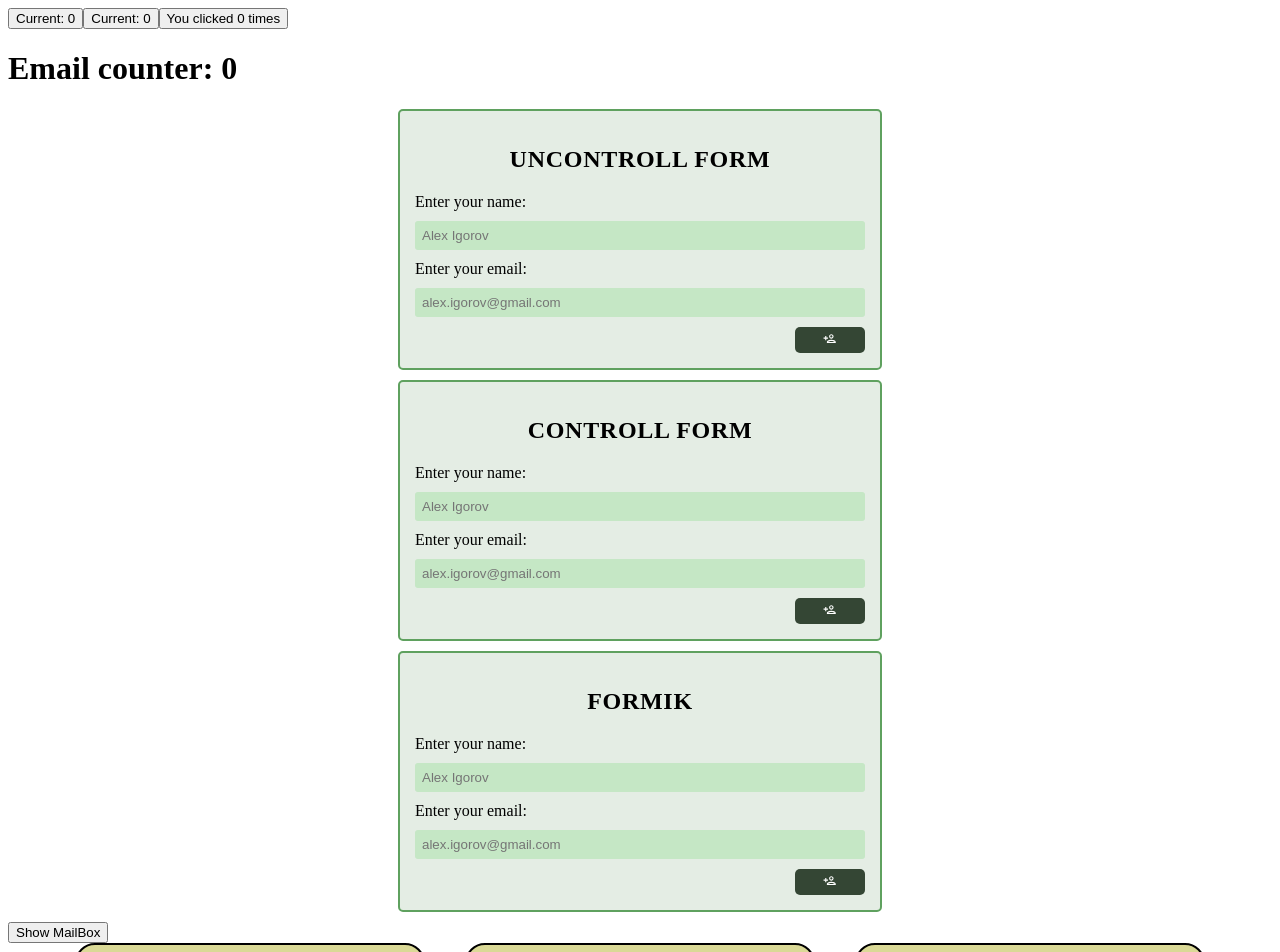
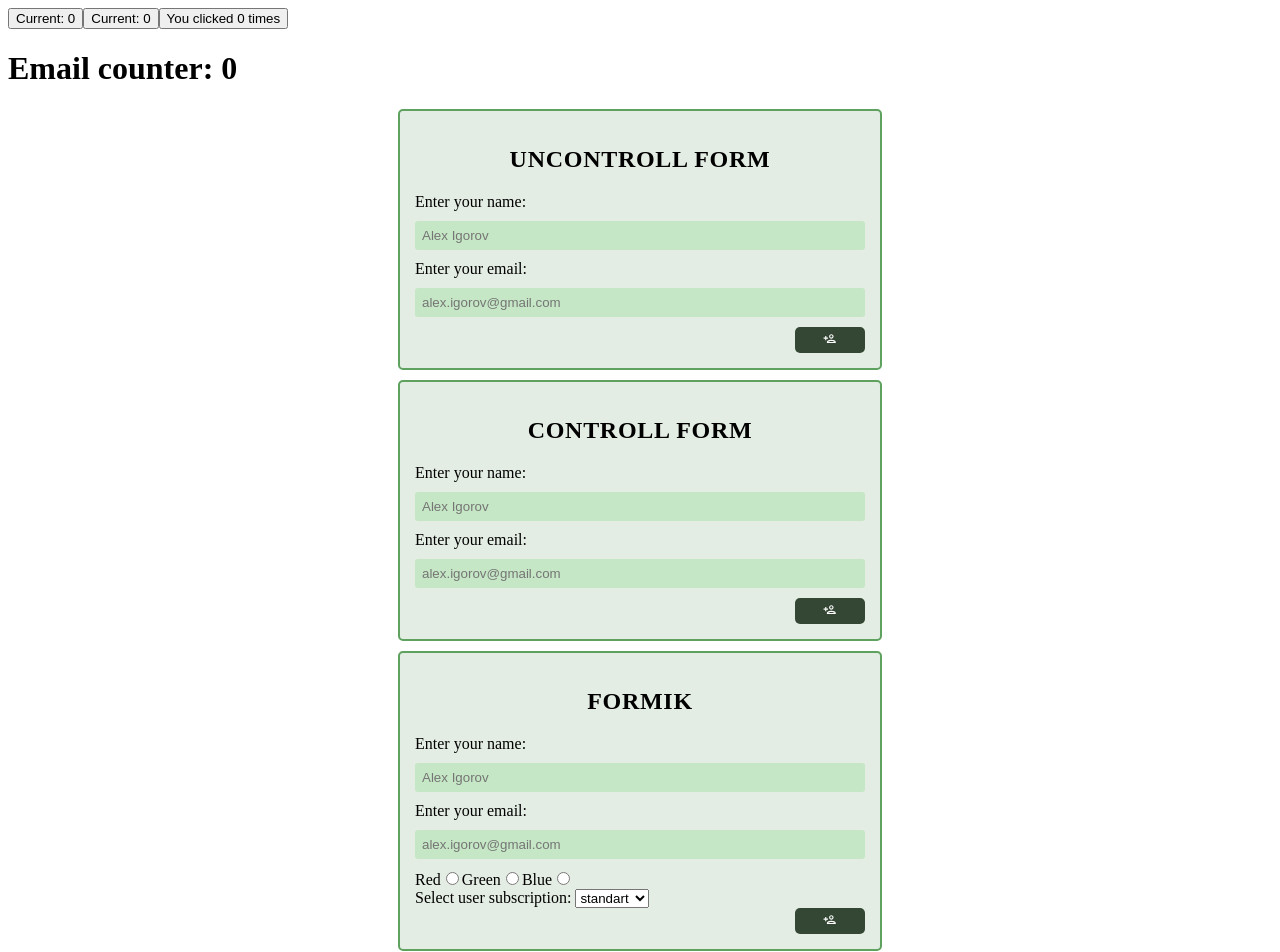
Before and after one commit to lakosti/react-01, a React (Vite) app: page / in a window 1280 px wide. Shown: the top 952 px of the page. Built offline with nearby package versions, Linux system fonts and the light colour scheme.

Commit message:
finish with radio and select

```diff
--- a/src/App.jsx
+++ b/src/App.jsx
@@ -12,9 +12,27 @@
 //компонент певний шаблон з даними який може бути перевикористаний
 // синтаксис XML розмітка JSX
 const emailsData = [
-  { id: "1", email: "alex@example.com", userName: "Arab" },
-  { id: "2", email: "oleg@example.com", userName: "Alex" },
-  { id: "3", email: "igor@example.com", userName: "Igor" },
+  {
+    id: "1",
+    email: "alex@example.com",
+    userName: "Arab",
+    preferredColor: null,
+    subscription: "standart",
+  },
+  {
+    id: "2",
+    email: "oleg@example.com",
+    userName: "Alex",
+    preferredColor: null,
+    subscription: "vip",
+  },
+  {
+    id: "3",
+    email: "igor@example.com",
+    userName: "Igor",
+    preferredColor: null,
+    subscription: "premium",
+  },
 ];
 
 function App() {
--- a/src/components/MailBox.jsx
+++ b/src/components/MailBox.jsx
@@ -1,3 +1,5 @@
+import { useEffect } from "react";
+import css from "./MailBox.module.css";
 /*
 !Реакція на монтування компоненти:
   *1. Надсилати мережеві запити, коли компонента відмалювалася.
@@ -14,8 +16,6 @@
 */
 
 //?СИНТЕТИЧНА ПОДІЯ (evt) - ЩОБ РЕАКТ ПРАЦЮВАВ У ВСІХ БРАУЗЕРАХ ОДНАКОВО(кросбраузерність)
-
-import { useEffect } from "react";
 
 const MailBox = ({ onClose, emails, onLogEmail, onDeleteEmail, emailCounter }) => {
   // const handleClick = (evt) => {
@@ -47,31 +47,38 @@
       console.log("Element has been UNmounted"); //! ДЕМОНТУВАННЯ
     };
   }, [onClose]); //*слідкує за цими змінами/даними/залежностями (зовнішні дані)
-
   return (
     <div>
       <h2>MailBox: {emailCounter}</h2>
       <ul>
-        {emails.map((email) => (
+        {emails.map((email) => {
+          //*якщо колір не нал тоді відображаємо цей колір, інакше відображаємо сірий
+          const userPreferredColor = email.preferredColor !== null ? email.preferredColor : "grey";
+
+          return (
             <li key={email.id}>
               <p>
                 User email: <b>{email.email}</b>
               </p>
               <p>
-              User name: <b>{email.userName}</b>
+                User name:{" "}
+                <span
+                  style={{
+                    backgroundColor: userPreferredColor,
+                  }}
+                  className={css.itemColor}
+                ></span>{" "}
+                <b>{email.userName}</b>
+              </p>
+              <p>
+                Type of subscription: {'"'}
+                {email.subscription}
+                {'"'}
               </p>
               <button onClick={() => onDeleteEmail(email.id)}>&times;</button>
             </li>
-        ))}
-        {/* <li>
-          Mail 1 <button onClick={() => onDeleteEmail(1)}>&times;</button>
-        </li>
-        <li>
-          Mail 2 <button onClick={() => onDeleteEmail(2)}>&times;</button>
-        </li>
-        <li>
-          Mail 3 <button onClick={() => onDeleteEmail(3)}>&times;</button>
-        </li> */}
+          );
+        })}
       </ul>
       <button onClick={onLogEmail} type="button">
         Send mail
--- /dev/null
+++ b/src/components/MailBox.module.css
@@ -0,0 +1,6 @@
+.itemColor {
+  display: inline-block;
+  width: 15px;
+  height: 15px;
+  background-color: grey;
+}
--- a/src/components/MailBoxForm/MailBoxForm3.jsx
+++ b/src/components/MailBoxForm/MailBoxForm3.jsx
@@ -12,12 +12,18 @@
     .max(50, "User name must be less than 50 characters!!")
     .required("User name is required"),
   email: Yup.string().email("Must be a valid email!").required("Required"),
+  preferredColor: Yup.string().oneOf(["red", "green", "blue"]).required("Color is required"),
+  subscription: Yup.string()
+    .oneOf(["standart", "vip", "premium"])
+    .required("Subscription is required"),
 });
 
 //* гарною практикою є винесення це у змінну
 const INITIAL_FROM_DATA = {
   userName: "",
   email: "",
+  preferredColor: "",
+  subscription: "",
 };
 
 const MailBoxForm3 = ({ addNewData }) => {
@@ -50,6 +56,31 @@
           />
           <ErrorMessage className={css.errorMsg} name="email" component="p" />
         </label>
+        <div>
+          {/* //?ЩОБ ВИБИРАЛАСЬ ОДНА КНОПКА З БАГАТЬОХ ПОТРІБНО ОДИНАКОВИЙ NAME */}
+          <label>
+            <span>Red</span>
+            <Field type="radio" value="red" name="preferredColor" />
+          </label>
+          <label>
+            <span>Green</span>
+            <Field type="radio" value="green" name="preferredColor" />
+          </label>
+          <label>
+            <span>Blue</span>
+            <Field type="radio" value="blue" name="preferredColor" />
+          </label>
+          <ErrorMessage className={css.errorMsg} name="preferredColor" component="p" />
+        </div>
+        <label>
+          <span>Select user subscription: </span>
+          <Field as="select" name="subscription">
+            <option value="standart">standart</option>
+            <option value="vip">vip</option>
+            <option value="premium">premium</option>
+            <ErrorMessage className={css.errorMsg} name="subscription" component="p" />
+          </Field>
+        </label>
         <button
           className={css.btn}
           type="submit"
```
Lines whose indentation alone changed are shown as unchanged.
